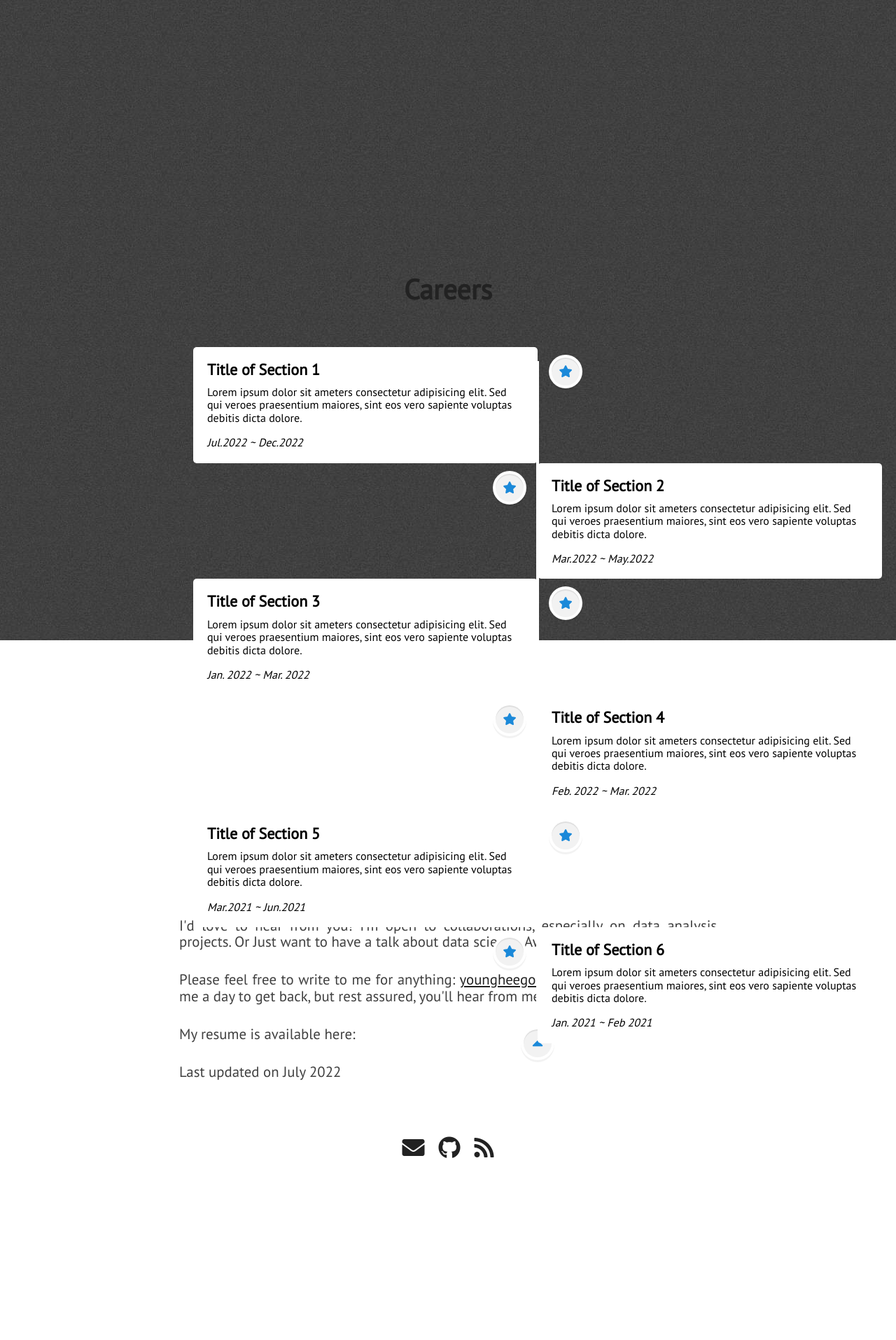
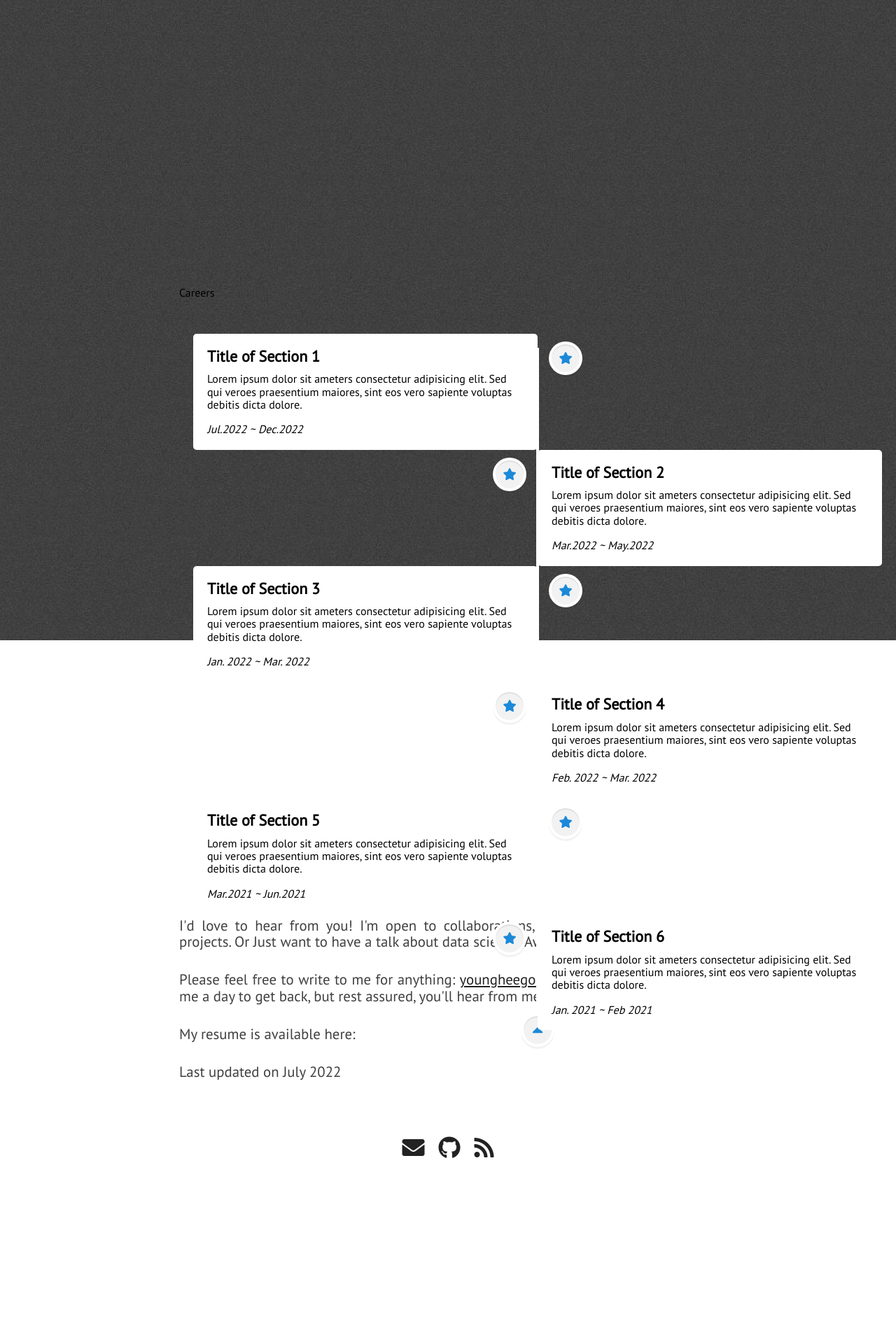
Before and after one commit to YoungheeGGO/YoungheeGGo.github.io, a Jekyll site: the page built from index.html, in a window 1280 px wide. Shown: the part 4031-5946 px from the top of the page at 70% size. Built offline with Jekyll 4.4.1, drawn with Linux system fonts in a browser that asks for light colours; nearby versions of some CDN libraries.

Commit message:
Update main.css

```diff
--- a/assets/css/main.css
+++ b/assets/css/main.css
@@ -200,15 +200,6 @@ img {
   font-weight: bold;
 }
 
-.section-heading-careers {
-  text-align: center;
-  margin-bottom: 10px;
-  font-family: 'PT Sans', Arial, Helvetica, sans-serif;
-  font-size: 40px;
-  font-size: 2.5rem;
-  color: #222;
-  font-weight: bold;
-}
 
 .nav-links {
   font-family: 'PT Sans', Arial, Helvetica, sans-serif;
```
